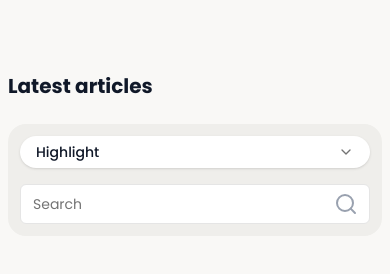
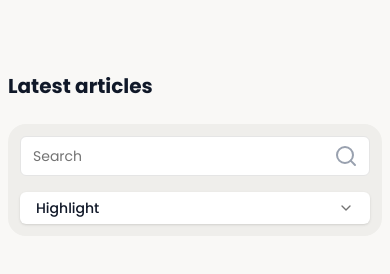
Before and after one commit to pitnarii/refio-blog, a React (Vite) app: page / in a window 390 px wide. Shown: the part 1000-1274 px from the top of the page. Built offline with nearby package versions, Linux system fonts and the light colour scheme; grey boxes are pictures that could not be loaded.

Commit message:
edit: style dropdown selection and articles tabs

```diff
--- a/src/components/ArticleSection.jsx
+++ b/src/components/ArticleSection.jsx
@@ -62,9 +62,20 @@ export default function ArticleSection() {
       </h2>
 
       <div className="mb-10 flex flex-col gap-4 rounded-2xl bg-[#EFEEEB] p-3 sm:flex-row sm:items-center sm:justify-between">
-        <div className="w-full sm:hidden">
+        <div className="relative order-1 w-full sm:order-2 sm:w-auto sm:min-w-[240px]">
+          <Search className="absolute right-3 top-1/2 -translate-y-1/2 text-gray-400" />
+          <Input
+            type="text"
+            placeholder="Search"
+            value={searchQuery}
+            onChange={(e) => setSearchQuery(e.target.value)}
+            className="rounded-sm py-3 placeholder:text-muted-foreground focus-visible:border-muted-foreground focus-visible:ring-0 focus-visible:ring-offset-0"
+          />
+        </div>
+
+        <div className="order-2 w-full sm:hidden">
           <Select value={activeFilter} onValueChange={setActiveFilter}>
-            <SelectTrigger className="h-10 w-full rounded-full border-0 bg-white px-4 text-sm font-medium text-gray-900 shadow-sm">
+            <SelectTrigger className="h-10 w-full rounded-sm border-0 bg-white px-4 text-sm font-medium text-gray-900 shadow-sm">
               <SelectValue placeholder="Highlight" />
             </SelectTrigger>
             <SelectContent>
@@ -77,32 +88,21 @@ export default function ArticleSection() {
           </Select>
         </div>
 
-        <div className="hidden flex-wrap gap-2 sm:flex">
+        <div className="order-3 hidden flex-wrap gap-2 sm:order-1 sm:flex">
           {filters.map((filter) => (
             <button
               key={filter}
               type="button"
               onClick={() => setActiveFilter(filter)}
-              className={`rounded-full px-4 py-1.5 text-sm font-medium transition-colors ${
+              className={`rounded-md px-4 py-1.5 text-sm font-medium transition-colors ${
                 activeFilter === filter
-                  ? "bg-white text-gray-900 shadow-sm"
+                  ? "bg-[#DAD6D1] text-gray-900 shadow-sm"
                   : "text-gray-600 hover:text-gray-900"
               }`}
             >
               {filter}
             </button>
           ))}
-        </div>
-
-        <div className="relative w-full sm:w-auto sm:min-w-[240px]">
-          <Search className="absolute right-3 top-1/2 -translate-y-1/2 text-gray-400" />
-          <Input
-            type="text"
-            placeholder="Search"
-            value={searchQuery}
-            onChange={(e) => setSearchQuery(e.target.value)}
-            className="rounded-sm py-3 placeholder:text-muted-foreground focus-visible:border-muted-foreground focus-visible:ring-0 focus-visible:ring-offset-0"
-          />
         </div>
       </div>
 
```
